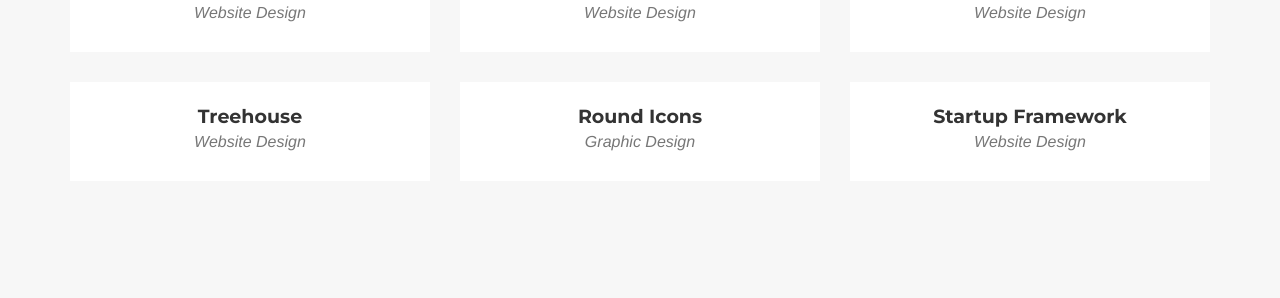
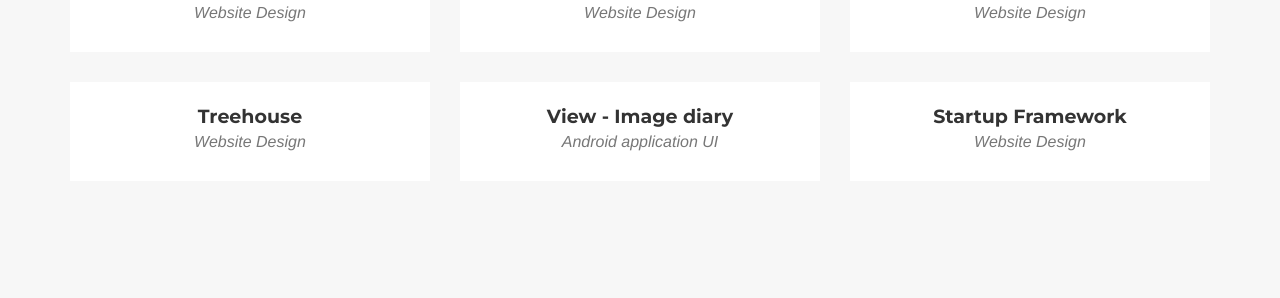
Before and after one commit to Adamsjoberg/Adamsjoberg.github.io, a Jekyll site: the page built from _posts/2014-07-13-project-6.markdown, in a window 1280 px wide and 900 px high, scrolled down 957 px. Shown: the part 155-453 px from the top of the window. Built offline with Jekyll 4.4.1, drawn with Linux system fonts in a browser that asks for light colours; some web fonts are replaced.

Commit message:
added text

```diff
--- a/_posts/2014-07-13-project-6.markdown
+++ b/_posts/2014-07-13-project-6.markdown
@@ -1,6 +1,6 @@
 ---
-title: Round Icons
-subtitle: Graphic Design
+title: View - Image diary
+subtitle: Android application UI
 layout: default
 modal-id: 6
 date: 2014-07-15
@@ -10,6 +10,6 @@
 project-date: April 2014
 client: Start Bootstrap
 category: Web Development
-description: Lorem ipsum dolor sit amet, usu cu alterum nominavi lobortis. At duo novum diceret. Tantas apeirian vix et, usu sanctus postulant inciderint ut, populo diceret necessitatibus in vim. Cu eum dicam feugiat noluisse.
+description: This design was created in collaboration with a software developer from the computer science department at my University. The purpose of the application is to be able to automatically log your coordinates when a picture is taken, hence being able to map out locations of where your images were taken. But more importantly, the user is able to create what we call "Stories". For instance, images taken in a specific city can be put into a story, making it easy for the user him or herself, and other users, to view the images from that particular story. The user is also able to add text to the story. Apart from that, I made use of the android cards in order to create a nice flow of images and also containing information about where the image was taken. The cards are clickable and will direct the user to a gallery of images related to that particular story. I created a fresh camera UI that fit more appropriately with the design.
 
 ---
```
